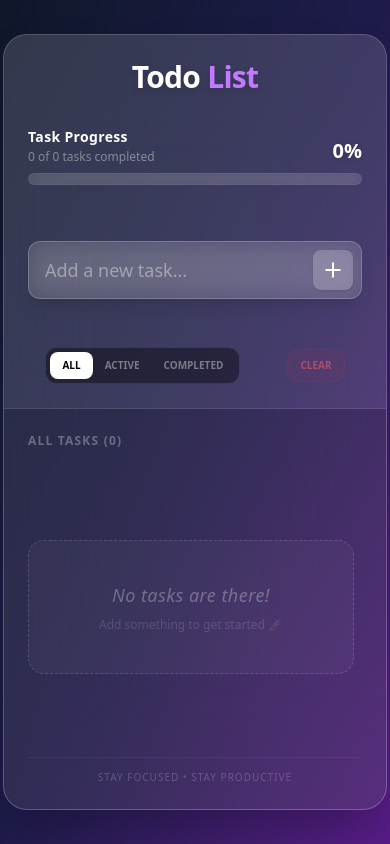
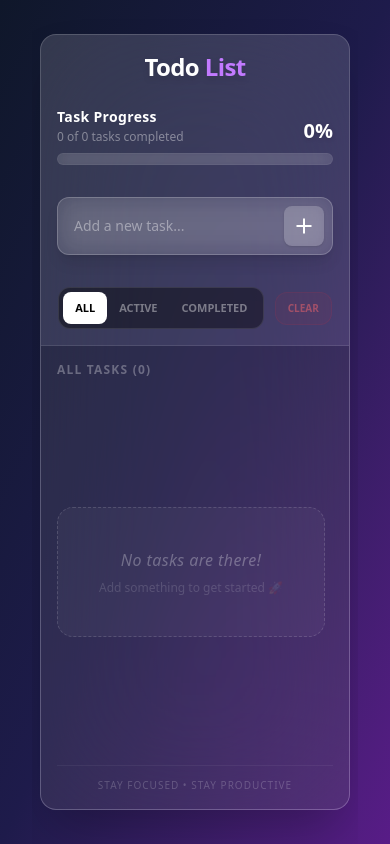
Before and after one commit to ImranAvenger/react-todo, a React (Vite) app: page / in a window 390 px wide. Built offline with nearby package versions, Linux system fonts and the light colour scheme.

Commit message:
fix(layout): improve layout responsiveness and adjust spacing for better usability

```diff
--- a/src/App.jsx
+++ b/src/App.jsx
@@ -48,37 +48,39 @@ function App() {
   };
 
   return (
-    <div className="min-h-screen w-full flex items-center justify-center p-3 sm:p-6 font-sans text-white overflow-hidden">
+    <div className="min-h-screen w-full flex items-center justify-center p-2 sm:p-4 lg:p-6 font-sans text-white overflow-x-hidden">
       {/* CARD CONTAINER:
-          - Mobile: Full width/height
+          - Mobile: Single column
+          - md+: Two columns
           - Landscape: Two columns, fixed height to force internal scrolling
       */}
       <div
         className="
         flex flex-col
+        md:grid md:grid-cols-[1fr_1.2fr]
         landscape:grid landscape:grid-cols-[1fr_1.2fr]
         lg:grid lg:grid-cols-[1fr_1.2fr]
         bg-white/10 backdrop-blur-3xl border border-white/20
-        rounded-3xl sm:rounded-[2.5rem]
+        rounded-2xl sm:rounded-3xl lg:rounded-[2.5rem]
         w-full max-w-5xl
-        h-[92vh] landscape:h-[85vh] lg:h-[80vh]
+        h-[92vh] md:h-[85vh] landscape:h-[85vh] lg:h-[80vh]
         shadow-2xl overflow-hidden
       "
       >
         {/* LEFT COLUMN: Input & Progress (Fixed) */}
-        <div className="flex flex-col p-6 sm:p-8 border-b landscape:border-b-0 landscape:border-r border-white/10 bg-white/5">
+        <div className="flex flex-col p-4 sm:p-6 lg:p-8 border-b md:border-b-0 md:border-r landscape:border-b-0 landscape:border-r border-white/10 bg-white/5">
           <Header />
 
           {/* Progress bar hidden on very short screens to save space */}
-          <div className="hidden min-[380px]:block mt-4">
+          <div className="hidden min-[380px]:block mt-3 sm:mt-4">
             <ProgressBar todoList={todoList.todos} />
           </div>
 
-          <div className="mt-6">
+          <div className="mt-4 sm:mt-6">
             <TodoInput dispatch={dispatch} />
           </div>
 
-          <div className="mt-auto pt-6 flex flex-wrap gap-3 items-center justify-around">
+          <div className="mt-4 sm:mt-auto sm:pt-6 landscape:mt-auto landscape:pt-6 md:mt-auto md:pt-6 flex flex-wrap gap-2 sm:gap-3 items-center justify-around">
             <div
               role="tablist"
               className="flex p-1 bg-black/40 rounded-xl border border-white/10"
@@ -87,7 +89,7 @@ function App() {
                 <button
                   key={tab}
                   onClick={() => setFilter(tab)}
-                  className={`px-3 py-1.5 text-[10px] font-bold uppercase rounded-lg transition-all cursor-pointer
+                  className={`px-3 py-2 sm:py-1.5 text-[11px] sm:text-[10px] font-bold uppercase rounded-lg transition-all cursor-pointer
                     ${filter === tab ? "bg-white text-black" : "text-white/40 hover:text-white"}`}
                 >
                   {tab}
@@ -111,7 +113,7 @@ function App() {
         </div>
 
         {/* RIGHT COLUMN: The scrollable list area */}
-        <div className="flex flex-col p-6 sm:p-8 h-full overflow-hidden bg-black/10">
+        <div className="flex flex-col flex-1 min-h-0 p-4 sm:p-6 lg:p-8 overflow-hidden bg-black/10">
           <h3 className="text-xs font-bold uppercase tracking-widest text-white/30 mb-4 shrink-0">
             {filter} Tasks ({filteredTodos.todos.length})
           </h3>
--- a/src/components/Header.jsx
+++ b/src/components/Header.jsx
@@ -1,6 +1,6 @@
 export default function Header() {
   return (
-    <h1 className="text-center text-3xl sm:text-4xl font-extrabold tracking-tight drop-shadow-md mb-4 sm:mb-6">
+    <h1 className="text-center text-2xl sm:text-3xl lg:text-4xl font-extrabold tracking-tight drop-shadow-md mb-3 sm:mb-4 lg:mb-6">
       Todo <span className="text-purple-400">List</span>
     </h1>
   );
--- a/src/components/ProgressBar.jsx
+++ b/src/components/ProgressBar.jsx
@@ -16,7 +16,7 @@ export default function ProgressBar({ todoList }) {
 
   return (
     /* ANIMATED CONTAINER: Entrance animation (fade and slide) on mount */
-    <div className="mb-8 landscape:mb-2 lg:landscape:mb-8 w-full animate-in fade-in slide-in-from-top duration-500">
+    <div className="mb-4 sm:mb-6 landscape:mb-2 md:landscape:mb-6 lg:mb-6 w-full animate-in fade-in slide-in-from-top duration-500">
       <div className="flex justify-between items-end mb-2">
         <div>
           <h2 className="text-white text-sm font-semibold tracking-wide">
--- a/src/components/TodoInput.jsx
+++ b/src/components/TodoInput.jsx
@@ -35,11 +35,11 @@ export default function TodoInput({ dispatch }) {
     /* FORM CONTAINER: Styled with glassmorphism and focus-aware borders */
     <form
       onSubmit={handleAddTodo}
-      className="mb-6 bg-white/10 backdrop-blur-md border border-white/20 p-2 pl-4 rounded-xl flex items-center shadow-lg focus-within:bg-white/20 focus-within:border-white/40 transition-all duration-300"
+      className="mb-4 sm:mb-6 bg-white/10 backdrop-blur-md border border-white/20 p-2 pl-4 rounded-xl flex items-center shadow-lg focus-within:bg-white/20 focus-within:border-white/40 transition-all duration-300"
     >
       {/* INPUT FIELD: Controlled component linked to 'inputValue' state */}
       <input
-        className="focus:outline-none flex-1 min-w-0 bg-transparent text-white placeholder:text-white/40 text-lg font-medium"
+        className="focus:outline-none flex-1 min-w-0 bg-transparent text-white placeholder:text-white/40 text-sm sm:text-base lg:text-lg font-medium"
         value={inputValue}
         placeholder="Add a new task..."
         onChange={(e) => setInputValue(e.target.value)}
--- a/src/components/TodoItem.jsx
+++ b/src/components/TodoItem.jsx
@@ -7,9 +7,9 @@ import { MdOutlineDelete } from "react-icons/md";
 export default function TodoItem({ item, dispatch }) {
   return (
     /* ITEM CONTAINER: Styled with glassmorphism, hover effects, and smooth transitions */
-    <div className="group flex items-center justify-between bg-white/10 hover:bg-white/20 backdrop-blur-md p-4 rounded-xl border border-white/10 transition-all duration-300 shadow-sm mb-3 gap-3">
+    <div className="group flex items-center justify-between bg-white/10 hover:bg-white/20 backdrop-blur-md p-3 sm:p-4 rounded-xl border border-white/10 transition-all duration-300 shadow-sm mb-2 sm:mb-3 gap-2 sm:gap-3">
       {/* LEFT SECTION: Checkbox and Task Text */}
-      <div className="flex items-center gap-4 flex-1 min-w-0">
+      <div className="flex items-center gap-2 sm:gap-4 flex-1 min-w-0">
         {/* CHECKBOX: Toggles the "completed" status via the reducer */}
         <input
           type="checkbox"
@@ -21,7 +21,7 @@ export default function TodoItem({ item, dispatch }) {
 
         {/* TASK TEXT: Dynamically changes style based on completion status */}
         <li
-          className={`list-none text-lg font-medium transition-all duration-500 wrap-break-word overflow-hidden flex-1 ${
+          className={`list-none text-sm sm:text-base font-medium transition-all duration-500 wrap-break-word overflow-hidden flex-1 ${
             item.completed
               ? "line-through text-white/30 italic" // Finished task style
               : "text-white drop-shadow-[0_1.2px_1.2px_rgba(0,0,0,0.8)]" // Active task style
--- a/src/components/TodoList.jsx
+++ b/src/components/TodoList.jsx
@@ -11,11 +11,11 @@ export default function TodoList({ todoList, dispatch }) {
   const todos = todoList?.todos || todoList || [];
 
   return (
-    <div className="space-y-3 mt-4">
+    <div className="mt-2 sm:mt-4">
       {/* 2. EMPTY STATE: Shown only when there are no tasks to display */}
       {todos.length === 0 && (
         <div className="flex flex-col items-center justify-center py-10 px-4 rounded-2xl bg-white/5 border border-dashed border-white/20 animate-pulse">
-          <p className="text-white/40 text-lg font-medium tracking-wide italic">
+          <p className="text-white/40 text-base sm:text-lg font-medium tracking-wide italic">
             No tasks are there!
           </p>
           <span className="text-xs text-white/20 mt-2">
--- a/src/index.css
+++ b/src/index.css
@@ -4,6 +4,8 @@
 
 body {
   font-family: "Roboto", sans-serif;
+  min-height: 100vh;
+  min-height: 100dvh;
   @apply flex items-center justify-center bg-linear-to-br from-[#0f172a] via-[#1e1b4b] to-[#581c87];
 }
 
```
